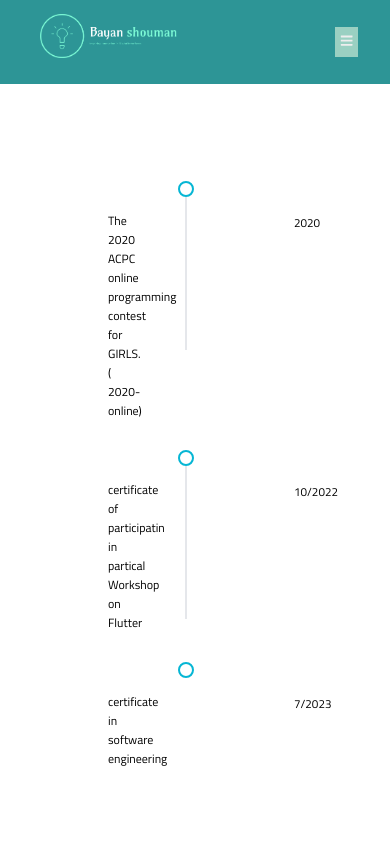
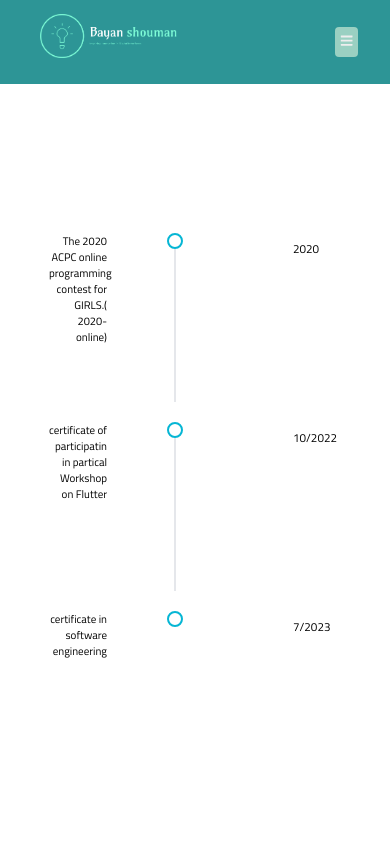
Before and after one commit to bayan-sh/PortFolio, a React (Create React App) app: page /Contact in a window 390 px wide. Shown: the top 844 px of the page. Built offline with nearby package versions, Linux system fonts and the light colour scheme; a web font is replaced by a local one.

Commit message:
edit navbar

```diff
--- a/src/Components/Header/Header.css
+++ b/src/Components/Header/Header.css
@@ -1,2 +1,9 @@
 .Header-ba {
+    width: auto;
 }
+@media (min-width: 100px) and (max-width: 450px) {
+    .Header-ba {
+        width: auto;
+    }
+
+}
--- a/src/Components/Navbar/Navbar.jsx
+++ b/src/Components/Navbar/Navbar.jsx
@@ -26,19 +26,33 @@ export const Navbar = () => {
                         <span></span>
                     </div>
                     <li className='navbar-item'>
-                        <Link to="/">HOME</Link>
+                        <Link onClick={()=>{
+                            showNavbar()
+                        }} to="/">HOME</Link>
                     </li>
                     <li className='navbar-item'>
-                        <Link to="/About">ABOUT ME</Link>
+                        <Link onClick={()=>{
+                            showNavbar()
+                        }}
+                        to="/About">ABOUT ME</Link>
                     </li>
                     <li className='navbar-item'>
-                        <Link to="/services">SERVIECES</Link>
+                        <Link onClick={()=>{
+                            showNavbar()
+                        }}
+                        to="/services">SERVIECES</Link>
                     </li>
                     <li className='navbar-item'>
-                        <Link to="/Projects">PROJECTS</Link>
+                        <Link onClick={()=>{
+                            showNavbar()
+                        }}
+                         to="/Projects">PROJECTS</Link>
                     </li>
                     <li className='navbar-item'>
-                        <Link to="/Contact">CERTIFICATE</Link>
+                        <Link onClick={()=>{
+                            showNavbar()
+                        }}
+                        to="/Contact">CERTIFICATE</Link>
                     </li>
 
                     <button className="nav-btn nav-close-btn " onClick={showNavbar}>
--- a/src/Components/Navbar/Navbar.scss
+++ b/src/Components/Navbar/Navbar.scss
@@ -80,8 +80,14 @@ header .nav-btn {
     outline: none;
     color: var(--textColor);
     background-color: #9AD0C2;
+    border-radius: 4px;
 }
-
+@media (min-width: 600px) and (max-width: 685px) {
+    nav li {
+        font-size: 12px;
+        color: white;
+    }
+}
 
 @media only screen and (max-width:600px) {
     header .nav-btn {
@@ -105,6 +111,7 @@ header .nav-btn {
         overflow: hidden;
     }
 
+
     header .responsive_nav {
         top: 10vh;
     }
--- a/src/Pages/Contact/Contact.scss
+++ b/src/Pages/Contact/Contact.scss
@@ -14,12 +14,16 @@
         max-width: 50vw;
 
         @media (min-width: 768px) and (max-width: 1023px) {
-            max-width: 100vw;
+            max-width: 60vw;
 
         }
             @media (min-width: 450px) and (max-width: 768px) {
-                max-width: 60vw;
+                max-width: 80vw;
                 margin: 20px;
+                .p-timeline-event-separator{
+                  margin-top: 20px;
+
+                }
                 .p-timeline-event-opposite {
                    padding: 18px;
                    width: 23px;
@@ -33,15 +37,22 @@
                 }
         }
         @media (min-width: 100px) and (max-width: 450px) {
-            max-width: 60vw;
+            max-width: 80vw;
             margin: 30px;
+            .p-timeline-event-separator{
+                margin-top: 24px;
+                margin: 10px;
+
+              }
             .p-timeline-event-opposite {
-               padding: 30px;
-               width: 23px;
-               font-size: 12px;
+
+               width: 40px;
+               font-size: 11px;
+               margin: 10px;
+
             }
             .p-timeline-event-content {
-                margin-top: 30px;
+                margin-top: 14px;
                 font-size: 14px;
 
 
--- a/src/Pages/Home/Home.scss
+++ b/src/Pages/Home/Home.scss
@@ -131,7 +131,7 @@
     overflow: hidden;
     line-height: 0;
     transform: rotate(180deg);
-    margin-top: 55px;
+    margin-top: 70px;
 }
 
 /** For tablet devices **/
```
